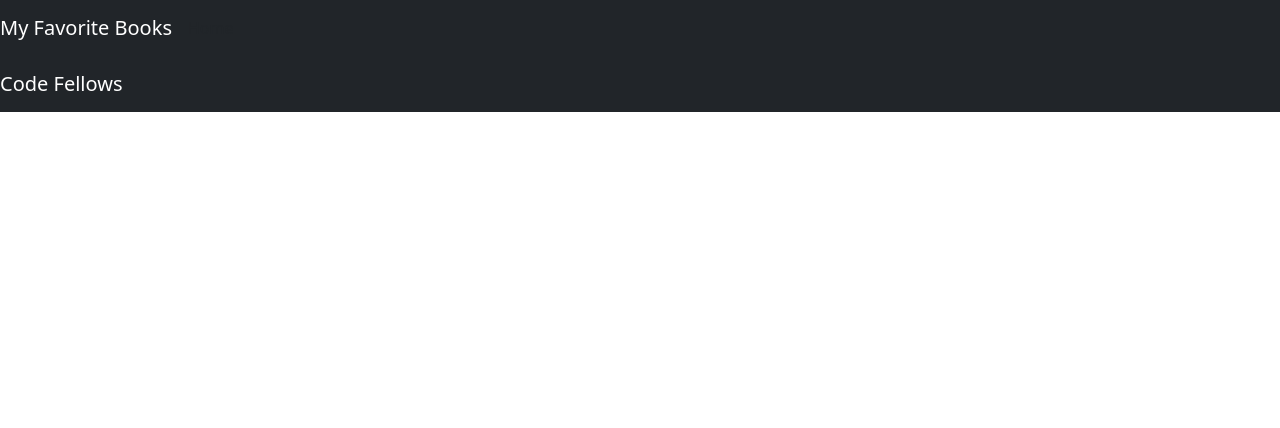
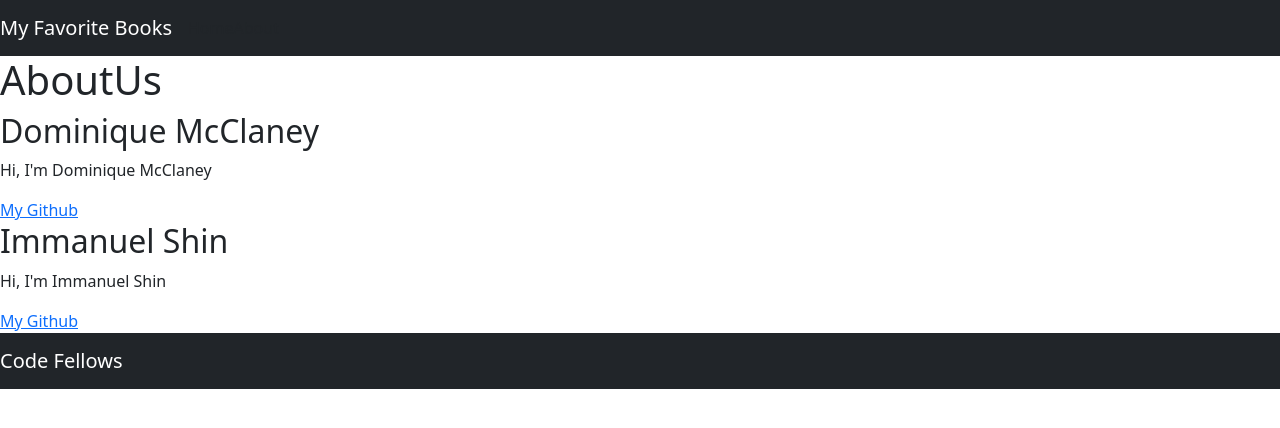
Before and after one commit to MccDom1/Can-of-Books-frontend, a React (Vite) app: page /about in a window 1280 px wide. Shown: the top 428 px of the page. Built offline with nearby package versions, Linux system fonts and the light colour scheme.

Commit message:
adding updated to book1 branch

```diff
--- a/package.json
+++ b/package.json
@@ -10,9 +10,10 @@
     "preview": "vite preview"
   },
   "dependencies": {
-    "bootstrap": "^5.3.1",
+    "axios": "^1.6.2",
+    "bootstrap": "^5.3.2",
     "react": "^18.2.0",
-    "react-bootstrap": "^2.8.0",
+    "react-bootstrap": "^2.9.1",
     "react-dom": "^18.2.0",
     "react-router-dom": "^6.15.0"
   },
--- a/src/About.jsx
+++ b/src/About.jsx
@@ -4,7 +4,19 @@ class Profile extends Component {
 
   render() {
     /* TODO: render information about the developers */
-    return <p>Profile page coming soon</p>
+    return(
+      <>
+        <h1>AboutUs</h1>
+        <h2>Dominique McClaney</h2>
+        <p>Hi, I'm Dominique McClaney</p>
+        <a href="https://github.com/MccDom1">My Github</a>
+
+        <h2>Immanuel Shin</h2>
+        <p>Hi, I'm Immanuel Shin</p>
+        <a href="https://github.com/ImmanuelShin">My Github</a>
+      </>
+
+    )
   }
 }
 
--- a/src/App.jsx
+++ b/src/App.jsx
@@ -1,6 +1,7 @@
 import React from 'react';
 import Header from './Header';
 import Footer from './Footer';
+import About from './About';
 import BestBooks from './BestBooks';
 import 'bootstrap/dist/css/bootstrap.min.css';
 import {
@@ -21,6 +22,10 @@ class App extends React.Component {
               element={<BestBooks />}
             >
             </Route>
+            <Route
+             exact path="/about"
+              element={<About />}
+            />
             {/* PLACEHOLDER: add a route with a path of '/about' that renders the `About` component */}
           </Routes>
           <Footer />
--- a/src/BestBooks.jsx
+++ b/src/BestBooks.jsx
@@ -1,16 +1,26 @@
-import React from 'react';
+import React, { useEffect } from 'react';
+import axios from 'axios';
+import Carousel from 'react-bootstrap/Carousel';
+import { useState } from 'react';
 
-class BestBooks extends React.Component {
-  constructor(props) {
-    super(props);
-    this.state = {
-      books: []
-    }
+/* TODO: Create a component called `BestBooks` that renders a Carousel of all the books in your database */
+function BestBooks() {
+
+  const [books, setBooks] = useState([]);
+
+  /* TODO: Make a GET request to your API to fetch all the books from the database  */
+  async function getBooks() {
+    try {
+      const response = await axios.get('http://localhost:3001/books');
+      setBooks(response.data);
+    } catch (error) {
+      console.log(error);
     }
 
-  /* TODO: Make a GET request to your API to fetch all the books from the database  */
-
-  render() {
+  }
+  useEffect(() => {
+    getBooks();
+  }, []);
 
   /* TODO: render all the books in a Carousel */
 
@@ -18,14 +28,28 @@ class BestBooks extends React.Component {
     <>
       <h2>My Essential Lifelong Learning &amp; Formation Shelf</h2>
 
-        {this.state.books.length ? (
-          <p>Book Carousel coming soon</p>
+      {books.length ? (
+        <Carousel>
+          {books.map((book) => (
+            <Carousel.Item key={book._id}>
+              {/* <img
+                className="d-block w-100"
+                src={book.cover}
+                alt="Book Cover"
+              /> */}
+
+              <h3>{book.title}</h3>
+              <p>{book.description}</p>
+              <p>{book.status}</p>
+            </Carousel.Item>
+          ))}
+        </Carousel>
       ) : (
         <h3>No Books Found :(</h3>
       )}
     </>
   )
 }
-}
+
 
 export default BestBooks;
--- a/src/Header.jsx
+++ b/src/Header.jsx
@@ -5,9 +5,11 @@ import { Link } from "react-router-dom";
 class Header extends React.Component {
   render() {
     return (
-      <Navbar collapseOnSelect expand="lg" bg="dark" variant="dark">
+      <Navbar  expand="lg" bg="dark" variant="dark">
         <Navbar.Brand>My Favorite Books</Navbar.Brand>
         <NavItem><Link to="/" className="nav-link">Home</Link></NavItem>
+        <NavItem><Link to="/about" className="nav-link">About</Link></NavItem>
+
         {/* PLACEHOLDER: render a navigation link to the about page */}
       </Navbar>
     )
```
Also changed, not shown: 1 other file (tests, documents, lock files or other folders). Lines whose indentation alone changed are shown as unchanged.
